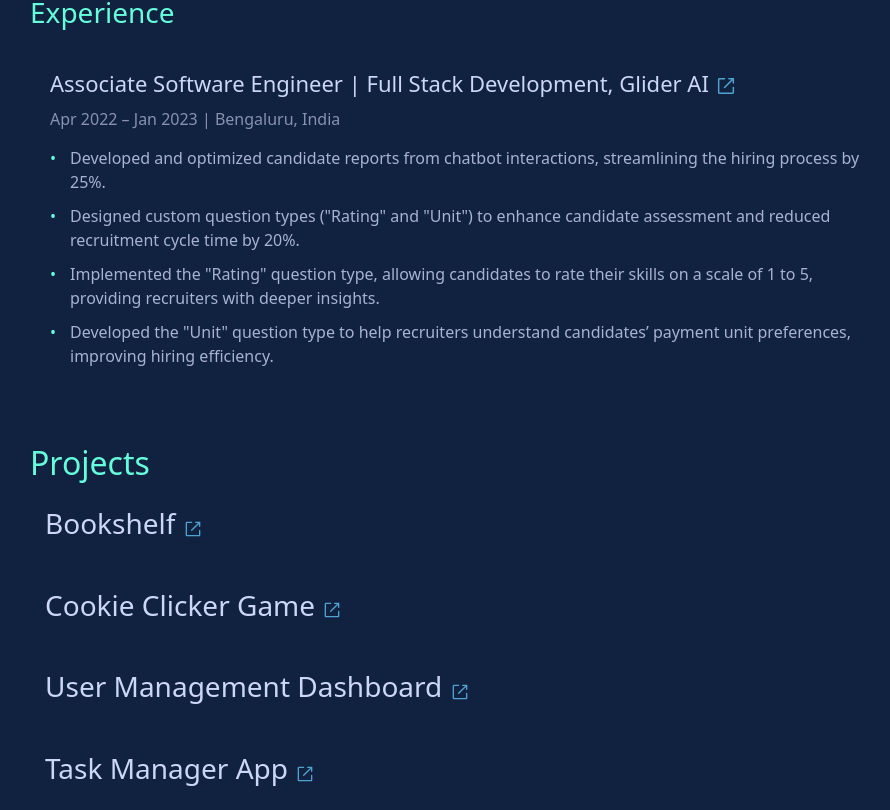
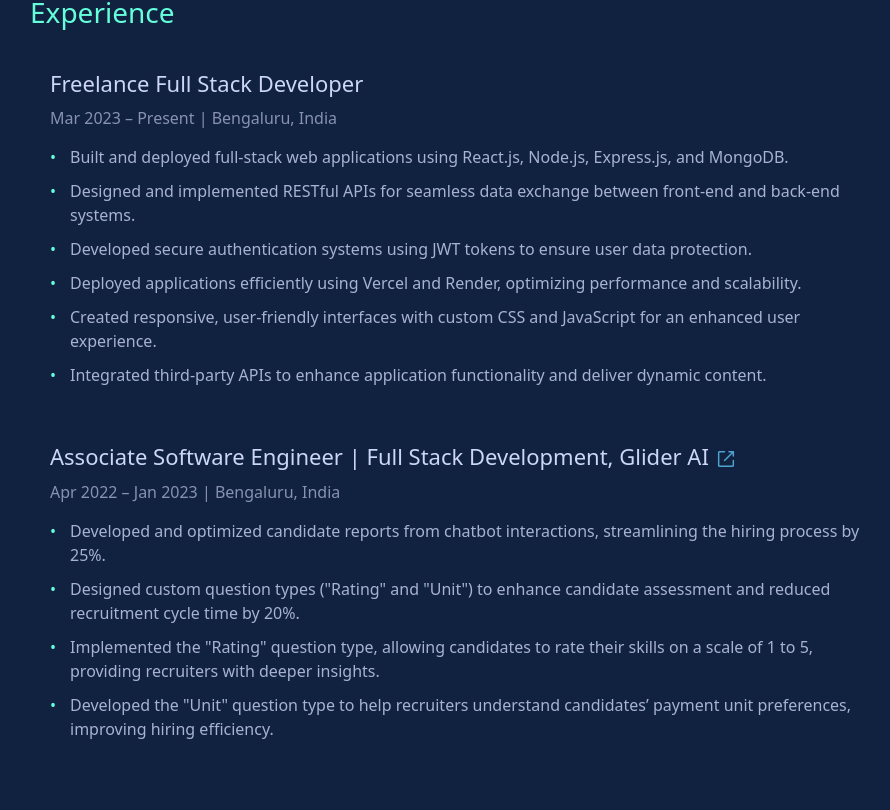
Before and after one commit to ManasaSita/my-portfolio, a React (Create React App) app: page / in a window 1280 px wide. Shown: the part 1190-2000 px from the top of the page, without its empty margins (360-1250 px from the left). Built offline with nearby package versions, Linux system fonts and the light colour scheme.

Commit message:
Added freelance exp, updated resume and reordered project

```diff
--- a/src/components/Experience.js
+++ b/src/components/Experience.js
@@ -6,6 +6,20 @@
   return (
     <section id="experience" className="experience-section">
       <h2 className="section-title">Experience</h2>
+
+      <div className="experience-card">
+        <h3>Freelance Full Stack Developer</h3>
+        <p className="experience-duration">Mar 2023 – Present | Bengaluru, India</p>
+        <ul className="experience-list">
+          <li>Built and deployed full-stack web applications using React.js, Node.js, Express.js, and MongoDB.</li>
+          <li>Designed and implemented RESTful APIs for seamless data exchange between front-end and back-end systems.</li>
+          <li>Developed secure authentication systems using JWT tokens to ensure user data protection.</li>
+          <li>Deployed applications efficiently using Vercel and Render, optimizing performance and scalability.</li>
+          <li>Created responsive, user-friendly interfaces with custom CSS and JavaScript for an enhanced user experience.</li>
+          <li>Integrated third-party APIs to enhance application functionality and deliver dynamic content.</li>
+        </ul>
+      </div>
+
       <div className="experience-card">
         <h3>
           Associate Software Engineer | Full Stack Development, Glider AI {" "}
--- a/src/components/Projects.js
+++ b/src/components/Projects.js
@@ -34,21 +34,6 @@
   },
   {
     id: 3,
-    title: "User Management Dashboard",
-    techStack: "ReactJS, CSS",
-    apis: " JSONPlaceholder API, Fetch API,",
-    features: [
-      "View, add, edit, and delete users",
-      "Fetch user data from a mock backend API",
-      "Form validation and error handling",
-      "Implementation of pagination, responsive UI"
-    ],
-    challenges: "Handling API interactions smoothly",
-    liveLink: "https://user-management-dashboard-coral.vercel.app/",
-    image: "images/User Management.png"
-  },
-  {
-    id: 4,
     title: "Task Manager App",
     techStack: "MERN Stack, Bootstrap, JWT",
     apis: "RESTful APIs, localStorage Web API",
@@ -63,6 +48,21 @@
     challenges: "Implementing smooth task updates and UI responsiveness",
     liveLink: "https://task-manager-app-taupe.vercel.app/login",
     image: ""
+  },
+  {
+    id: 4,
+    title: "User Management Dashboard",
+    techStack: "ReactJS, CSS",
+    apis: " JSONPlaceholder API, Fetch API,",
+    features: [
+      "View, add, edit, and delete users",
+      "Fetch user data from a mock backend API",
+      "Form validation and error handling",
+      "Implementation of pagination, responsive UI"
+    ],
+    challenges: "Handling API interactions smoothly",
+    liveLink: "https://user-management-dashboard-coral.vercel.app/",
+    image: "images/User Management.png"
   },
   {
     id: 5,
--- a/src/components/Sidebar.js
+++ b/src/components/Sidebar.js
@@ -55,7 +55,7 @@
         <a target="_blank" href="https://github.com/ManasaSita" title="GitHub Profile"><FaGithub /></a>
         <a target="_blank" href="https://www.linkedin.com/in/manasa-r-935695188/" title="LinkedIn Profile"><FaLinkedin /></a>
         <a target="_blank" href="mailto:maanumns04@gmail.com" title="Mail-Id"><FaEnvelope /></a>
-        <a target="_blank" href="https://drive.google.com/file/d/1SauEsoG2G4yu_fib8KnRoaJg_ZO-BQwd/view?usp=drive_link" title="Resume"><FaFilePdf /></a>
+        <a target="_blank" href="https://drive.google.com/file/d/1cuzEGrP80UGXJM_e2Xs3DZ_73HvfmL-M/view?usp=drive_link" title="Resume"><FaFilePdf /></a>
         <a target="_blank" href="https://drive.google.com/file/d/1vZJoq4nJpvFwPblU74SgFhfeqgzfg_8H/view?usp=drive_link" title="Video Resume"><FaVideo /></a>
         <a target="_blank" href="https://leetcode.com/Manasa-Sita/" title="Leet Code"><SiLeetcode /></a>
         {/* <a href="tel:+91 63645 71091" title="Phone Number"><FaPhoneAlt /></a> */}
```
